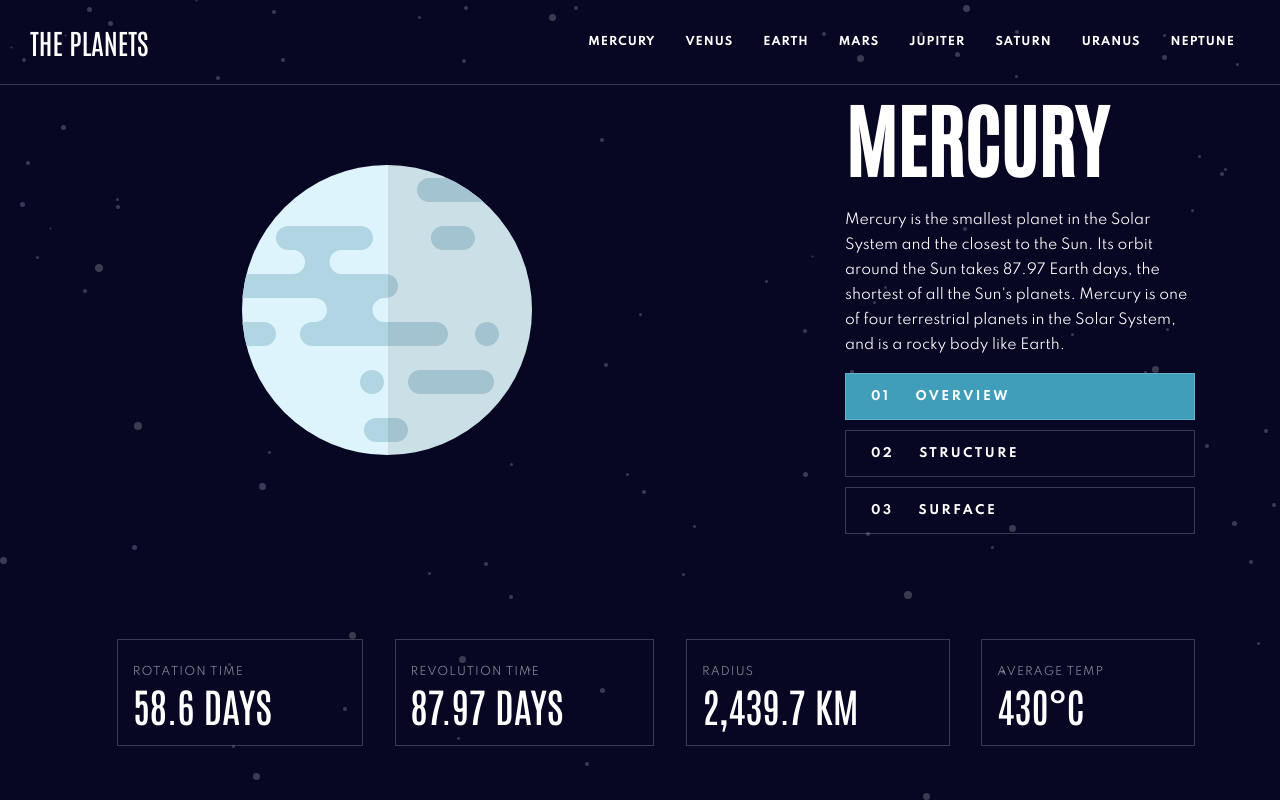
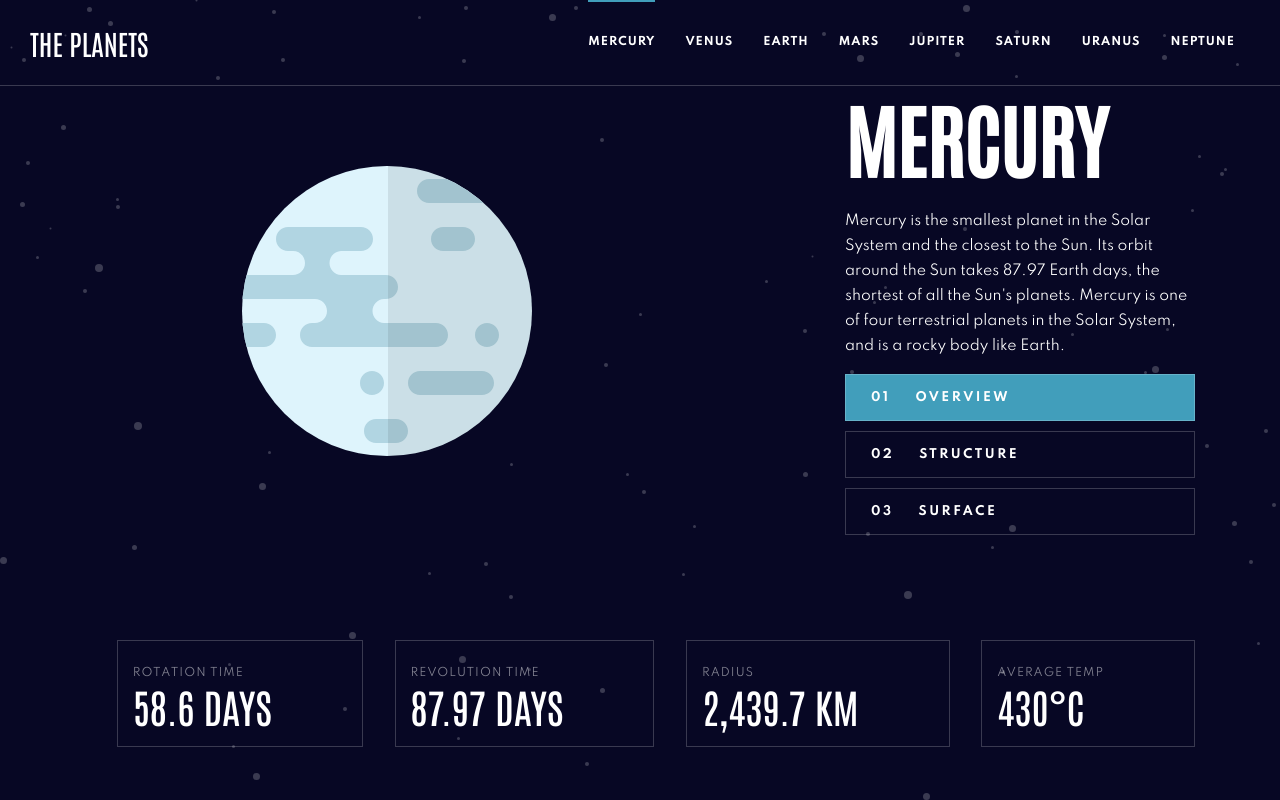
Before and after one commit to itsagift/planetsite, a React app: page / in a window 1280 px wide. In both pictures the pointer is over the item "MERCURY". Built offline with nearby package versions, Linux system fonts and the light colour scheme.

Commit message:
Desktop hover states

```diff
--- a/src/css/style.css
+++ b/src/css/style.css
@@ -3,6 +3,16 @@
     padding:0;
     box-sizing: border-box;
 }
+:root {
+    --mercury: #419EBB;
+    --venus: #EDA249;
+    --earth: #6D2ED5;
+    --mars: #D14C32;
+    --jupiter: #D83A34;
+    --saturn: #CD5120;
+    --uranus: #1EC1A2;
+    --neptune: #2D68F0;
+  }
 body{
     font-family: 'Spartan';
     color: #fff;
@@ -31,12 +41,12 @@ header{
     font-weight: 700;
 }
 .header__link{
+    padding: 30px 0;
     margin: 0 15px;
-}
+    position: relative;
+    cursor: pointer;
+    }
 
-.header__link:hover{
-    cursor: pointer;
-}
 .main{
     padding: 0 85px;
     display:flex;
@@ -74,11 +84,46 @@ header{
         flex-direction: row;
         padding: 0 30px;
         justify-content: space-between;
-        height:85px;
     }
     .header__links{
         margin-left: auto;
     }
+    .header__link:hover::before{
+        content:'';
+        position: absolute;
+        top: 0;
+        display: block;
+        background-color: #fff;
+        width: 100%;
+        height: 2px;
+        }
+    .header__link:nth-child(1):hover::before {
+        background-color: var(--mercury);
+    }
+    .header__link:nth-child(2):hover::before {
+        background-color: var(--venus);
+    }
+    .header__link:nth-child(3):hover::before {
+        background-color: var(--earth);
+    }
+    .header__link:nth-child(4):hover::before {
+        background-color: var(--mars);
+    }
+    .header__link:nth-child(5):hover::before {
+        background-color: var(--jupiter);
+    }
+    .header__link:nth-child(6):hover::before {
+        background-color: var(--saturn);
+    }
+    .header__link:nth-child(7):hover::before {
+        background-color: var(--uranus);
+    }
+    .header__link:nth-child(8):hover::before {
+        background-color: var(--neptune);
+    }
+
+
+
     .main{
         flex-direction: row;
         justify-content: space-between;
```
